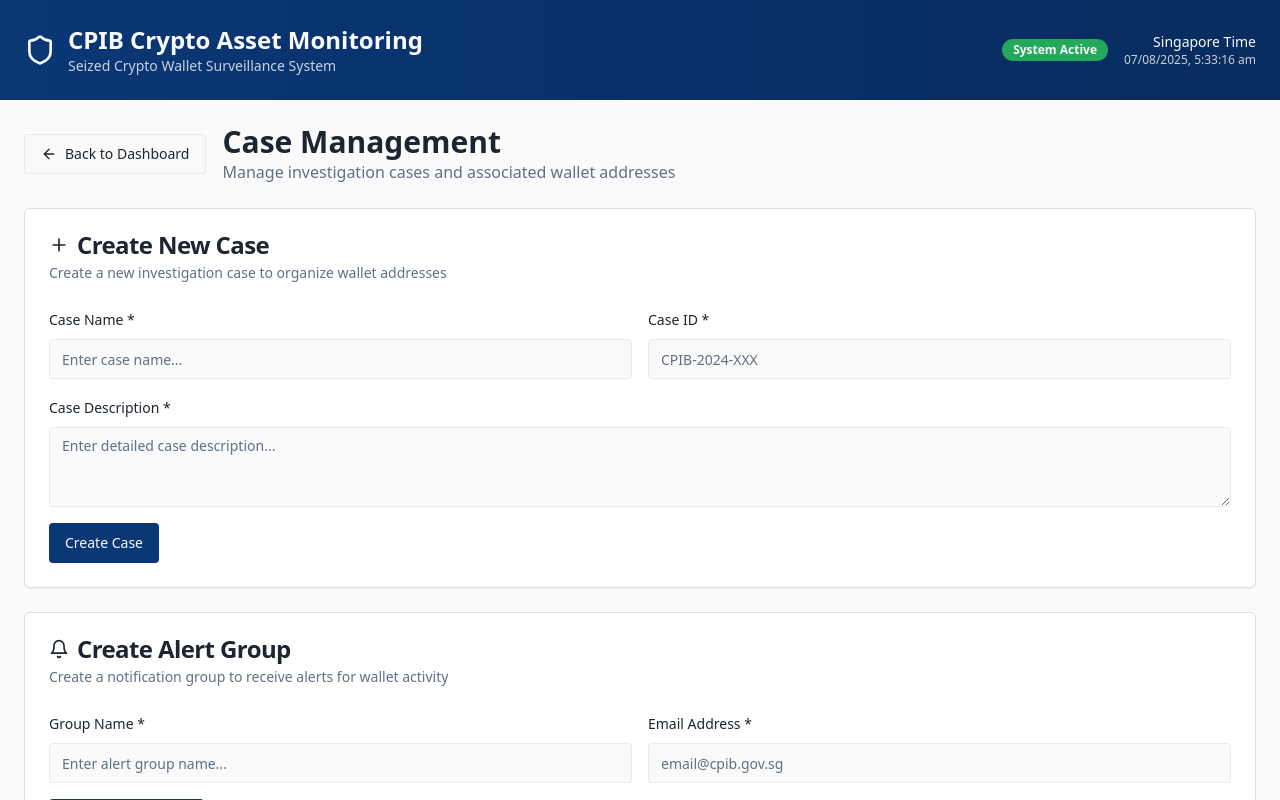
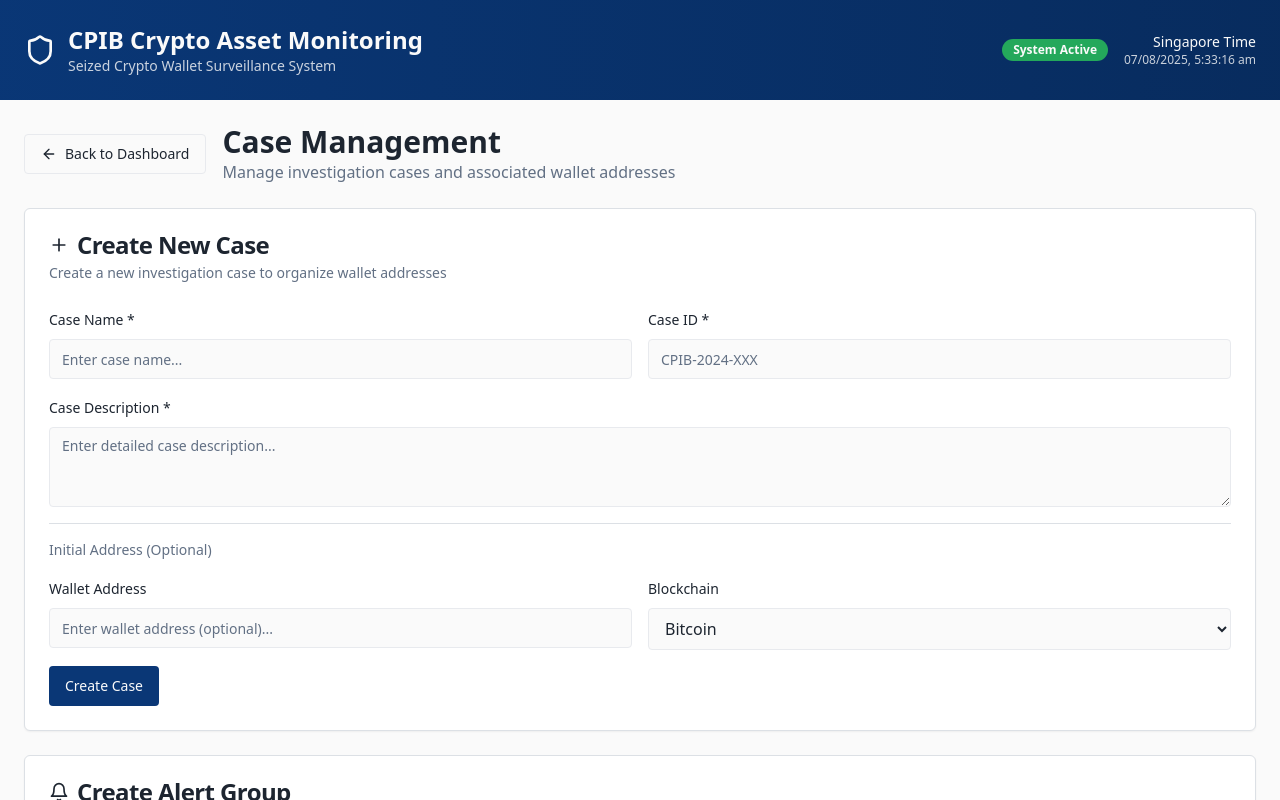
Before and after one commit to Kshitij0O7/sentinel-crypto-watch, a React (Vite) app: page /cases in a window 1280 px wide. Shown: the top 800 px of the page. Built offline with nearby package versions, Linux system fonts and the light colour scheme.

Commit message:
Add address and blockchain to case creation
Added functionality to the "Create New Case" form to include fields for adding an address and selecting a blockchain.
-edited src/pages/Cases.tsx

```diff
--- a/src/pages/Cases.tsx
+++ b/src/pages/Cases.tsx
@@ -56,7 +56,9 @@ const Cases = () => {
   const [newCase, setNewCase] = useState({
     name: "",
     caseId: "",
-    description: ""
+    description: "",
+    address: "",
+    blockchain: "Bitcoin"
   });
 
   // Form states for new alert group
@@ -189,21 +191,28 @@ const Cases = () => {
       return;
     }
 
+    const addresses = newCase.address ? [{
+      id: Date.now().toString(),
+      address: newCase.address,
+      blockchain: newCase.blockchain,
+      dateSeized: new Date().toISOString().split('T')[0]
+    }] : [];
+
     const caseData: CaseData = {
       id: Date.now().toString(),
       name: newCase.name,
       caseId: newCase.caseId,
       description: newCase.description,
       createdDate: new Date().toISOString().split('T')[0],
-      addresses: []
+      addresses
     };
 
     setCases([...cases, caseData]);
-    setNewCase({ name: "", caseId: "", description: "" });
+    setNewCase({ name: "", caseId: "", description: "", address: "", blockchain: "Bitcoin" });
 
     toast({
       title: "Case Created",
-      description: `Case ${newCase.caseId} has been created successfully`,
+      description: `Case ${newCase.caseId} has been created successfully${newCase.address ? ' with address' : ''}`,
     });
   };
 
@@ -366,6 +375,38 @@ const Cases = () => {
                 rows={3}
               />
             </div>
+
+            {/* Optional Address Section */}
+            <div className="border-t pt-4 space-y-4">
+              <h4 className="font-medium text-sm text-muted-foreground">Initial Address (Optional)</h4>
+              <div className="grid grid-cols-1 md:grid-cols-2 gap-4">
+                <div className="space-y-2">
+                  <Label htmlFor="caseAddress">Wallet Address</Label>
+                  <Input
+                    id="caseAddress"
+                    placeholder="Enter wallet address (optional)..."
+                    value={newCase.address}
+                    onChange={(e) => setNewCase({ ...newCase, address: e.target.value })}
+                  />
+                </div>
+                <div className="space-y-2">
+                  <Label htmlFor="caseBlockchain">Blockchain</Label>
+                  <select
+                    id="caseBlockchain"
+                    className="w-full px-3 py-2 border border-input bg-background rounded-md text-foreground z-50"
+                    value={newCase.blockchain}
+                    onChange={(e) => setNewCase({ ...newCase, blockchain: e.target.value })}
+                  >
+                    {blockchainOptions.map((blockchain) => (
+                      <option key={blockchain} value={blockchain}>
+                        {blockchain}
+                      </option>
+                    ))}
+                  </select>
+                </div>
+              </div>
+            </div>
+
             <Button onClick={handleCreateCase} className="w-full md:w-auto">
               Create Case
             </Button>
```
